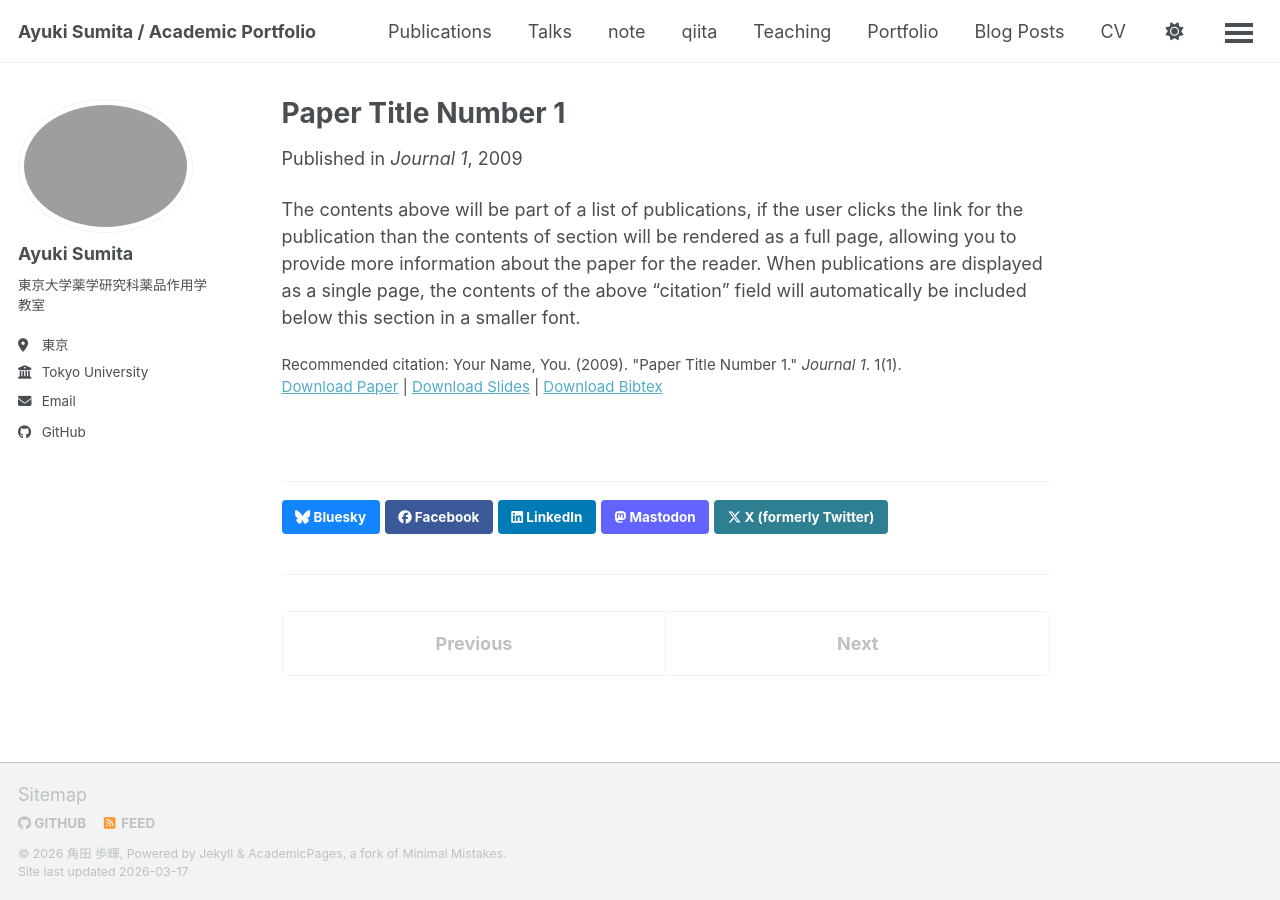
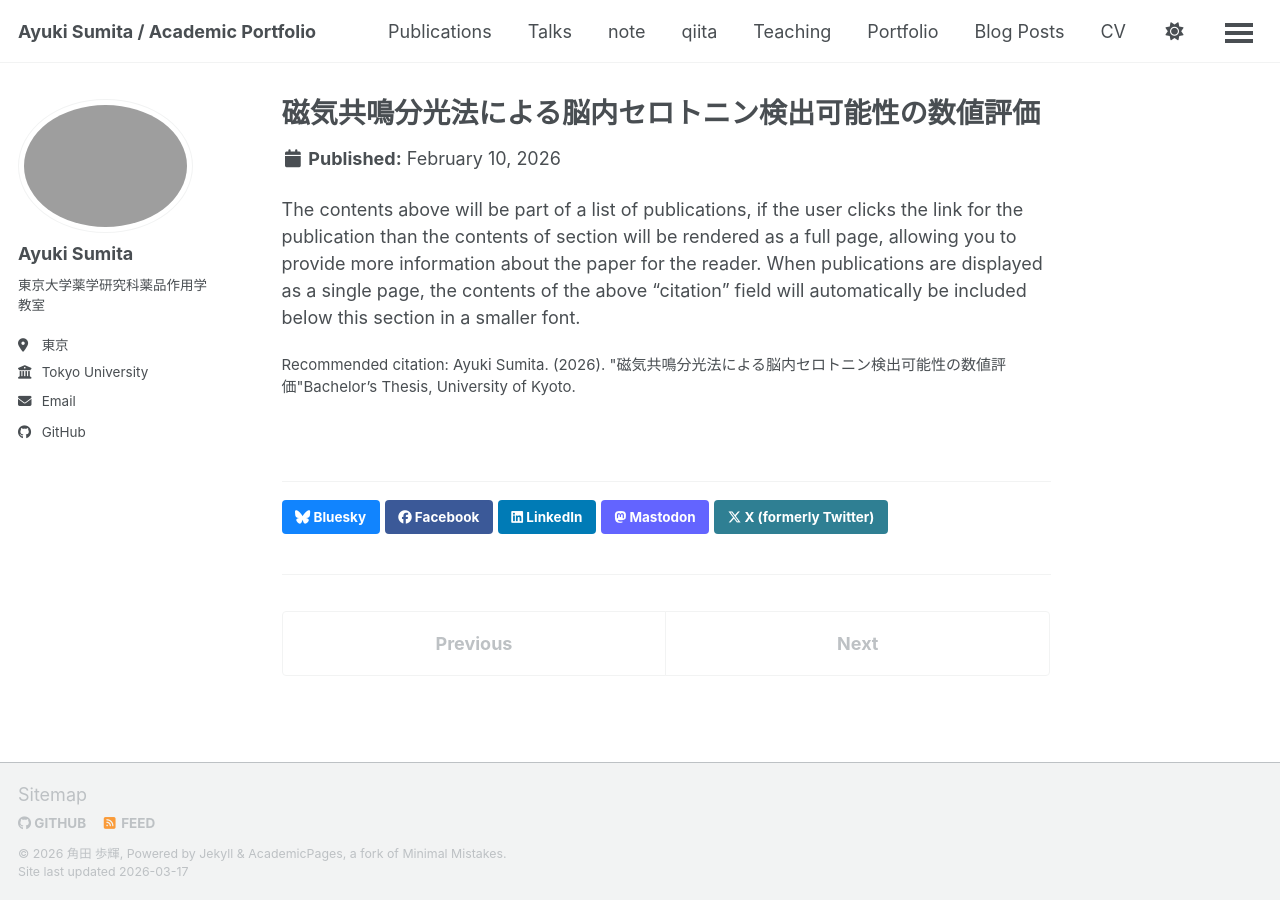
Before and after one commit to SumitaA3/SumitaA3.github.io, a Jekyll site: the page built from _publications/2009-10-01-paper-title-number-1.md, in a window 1280 px wide. Built offline with Jekyll 4.4.1, drawn with Linux system fonts in a browser that asks for light colours; a script bundle is joined from its source files by our own code; library files that are not in the unit come from our copies.

Commit message:
Update publication details for Paper Title Number 1

```diff
--- a/_publications/2009-10-01-paper-title-number-1.md
+++ b/_publications/2009-10-01-paper-title-number-1.md
@@ -1,14 +1,10 @@
 ---
-title: "Paper Title Number 1"
+title: "磁気共鳴分光法による脳内セロトニン検出可能性の数値評価"
 collection: publications
 category: manuscripts
 permalink: /publication/2009-10-01-paper-title-number-1
-excerpt: 'This paper is about the number 1. The number 2 is left for future work.'
-date: 2009-10-01
-venue: 'Journal 1'
-slidesurl: 'https://academicpages.github.io/files/slides1.pdf'
-paperurl: 'https://academicpages.github.io/files/paper1.pdf'
-bibtexurl: 'https://academicpages.github.io/files/bibtex1.bib'
-citation: 'Your Name, You. (2009). &quot;Paper Title Number 1.&quot; <i>Journal 1</i>. 1(1).'
+excerpt: '卒業論文'
+date: 2026-2-10
+citation: 'Ayuki Sumita. (2026). "磁気共鳴分光法による脳内セロトニン検出可能性の数値評価"Bachelor’s Thesis, University of Kyoto.'
 ---
 The contents above will be part of a list of publications, if the user clicks the link for the publication than the contents of section will be rendered as a full page, allowing you to provide more information about the paper for the reader. When publications are displayed as a single page, the contents of the above "citation" field will automatically be included below this section in a smaller font.
```
